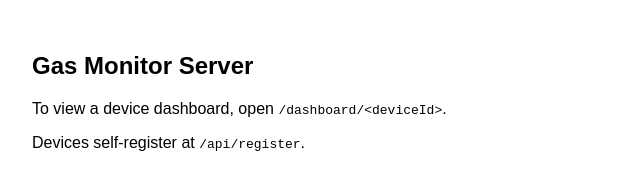
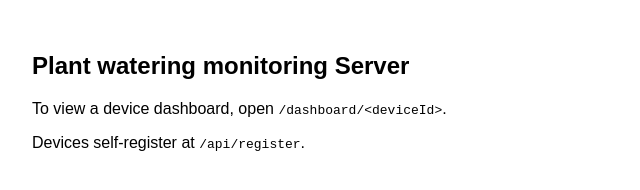
Before and after one commit to hetspkn-code/plant-watering-iot, a website: page public/index.html in a window 1280 px wide. Shown: the whole page, without its empty margins (0-640 px from the left). Drawn offline with Linux system fonts and the light colour scheme.

Commit message:
Update index.html

```diff
--- a/public/index.html
+++ b/public/index.html
@@ -1,8 +1,8 @@
 <!doctype html>
 <html>
-<head><meta charset="utf-8"><title>Gas Monitor</title></head>
+<head><meta charset="utf-8"><title>Plant Watering</title></head>
 <body style="font-family:Arial;padding:24px;">
-  <h2>Gas Monitor Server</h2>
+  <h2>Plant watering monitoring Server</h2>
   <p>To view a device dashboard, open <code>/dashboard/&lt;deviceId&gt;</code>.</p>
   <p>Devices self-register at <code>/api/register</code>.</p>
 </body>
```
